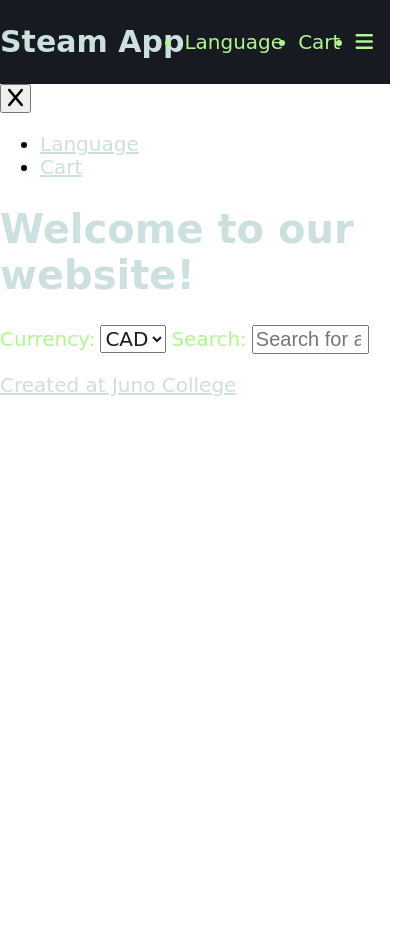
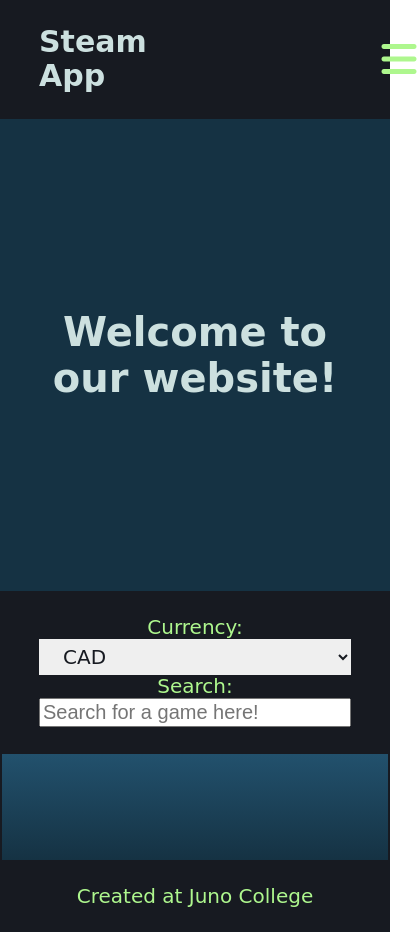
Before and after one commit to steamApp/SteamGameDatabase, a plain HTML site: page index.html in a window 390 px wide. Shown: the whole page, 417 px wide, since content can reach past the window. Before the commit the page ends 844 px from the top, so only its background shows below. Drawn offline with Linux system fonts and the light colour scheme; a web font is replaced by a local one.

Commit message:
fixed merging issue with media queries

```diff
--- a/styles/sass/styles.scss
+++ b/styles/sass/styles.scss
@@ -11,8 +11,5 @@
 
 // Media Queries
 @use "./partials/mediaQueries/gamesListMediaQueries";
-<<<<<<< HEAD
 @use "./partials/mediaQueries/searchBarMediaQueries";
-=======
 @use "./partials/mediaQueries/navBarMediaQueries";
->>>>>>> 99cd0dc9516d034383fe3c1d43aa586414ccc9cf
```
Also changed, not shown: styles/styles.css.
